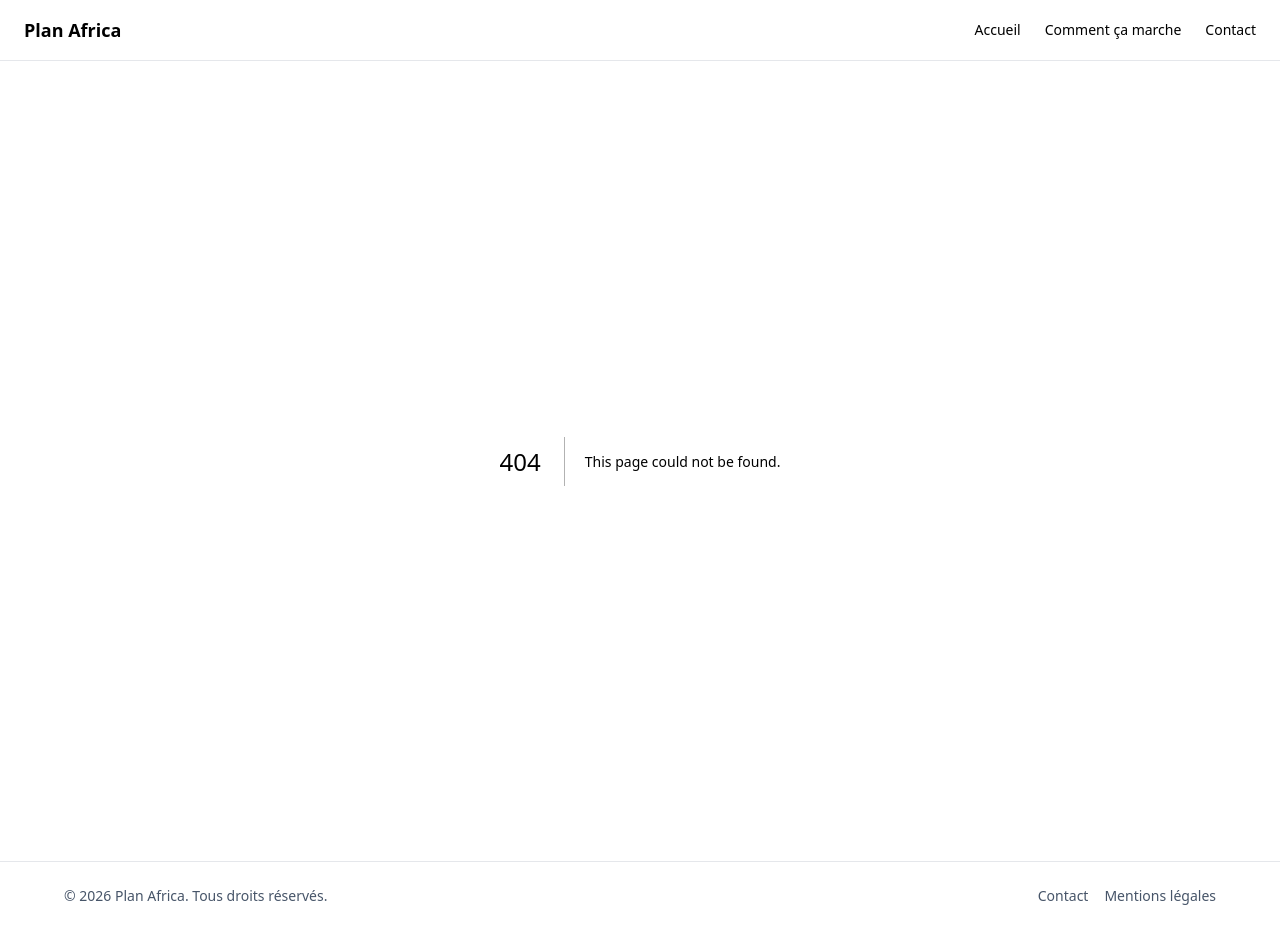
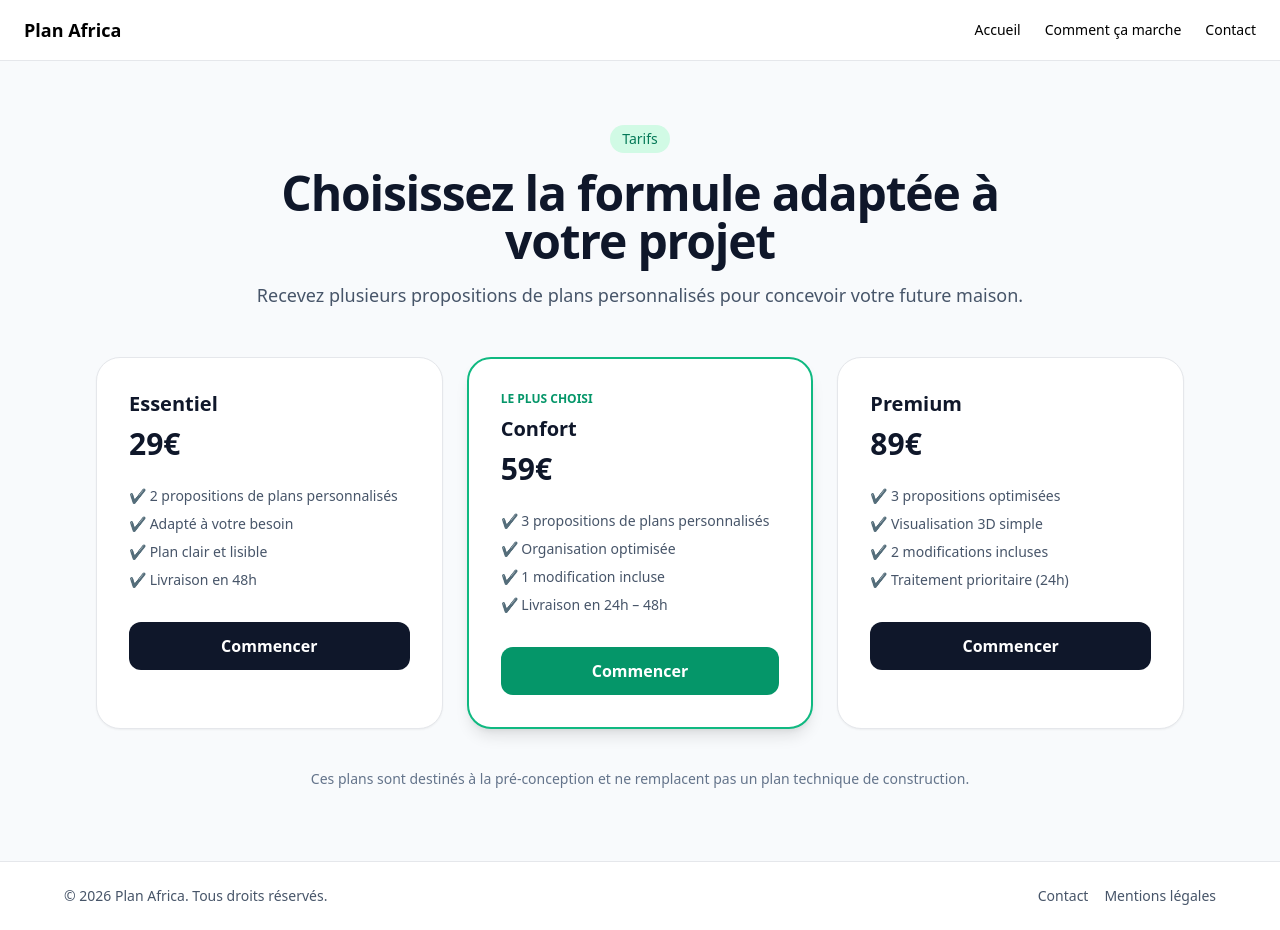
Before and after one commit to Sorel91/plan-africa-app, a Next.js app: page /prix in a window 1280 px wide. Before the commit this address had no page. Built offline with nearby package versions, Linux system fonts and the light colour scheme.

Commit message:
Create page.js

```diff
--- /dev/null
+++ b/app/prix/page.js
@@ -0,0 +1,104 @@
+"use client";
+
+export default function PricingPage() {
+  function goToForm(formula) {
+    window.location.href = `/?formula=${formula}`;
+  }
+
+  return (
+    <main className="min-h-screen bg-slate-50 text-slate-900">
+      <section className="mx-auto max-w-6xl px-6 py-12 lg:px-8 lg:py-16">
+
+        {/* HEADER */}
+        <div className="mx-auto max-w-3xl text-center">
+          <span className="inline-flex rounded-full bg-emerald-100 px-3 py-1 text-sm font-medium text-emerald-700">
+            Tarifs
+          </span>
+
+          <h1 className="mt-4 text-4xl font-bold tracking-tight sm:text-5xl">
+            Choisissez la formule adaptée à votre projet
+          </h1>
+
+          <p className="mt-4 text-lg text-slate-600">
+            Recevez plusieurs propositions de plans personnalisés pour concevoir votre future maison.
+          </p>
+        </div>
+
+        {/* OFFRES */}
+        <div className="mt-12 grid gap-6 lg:grid-cols-3">
+
+          {/* ESSENTIEL */}
+          <div className="rounded-3xl border bg-white p-8 shadow-sm">
+            <h3 className="text-xl font-semibold">Essentiel</h3>
+            <p className="mt-2 text-3xl font-bold">29€</p>
+
+            <ul className="mt-6 space-y-2 text-sm text-slate-600">
+              <li>✔ 2 propositions de plans personnalisés</li>
+              <li>✔ Adapté à votre besoin</li>
+              <li>✔ Plan clair et lisible</li>
+              <li>✔ Livraison en 48h</li>
+            </ul>
+
+            <button
+              onClick={() => goToForm("basic")}
+              className="mt-8 w-full rounded-xl bg-slate-900 px-4 py-3 text-white font-semibold hover:bg-slate-800"
+            >
+              Commencer
+            </button>
+          </div>
+
+          {/* CONFORT */}
+          <div className="rounded-3xl border-2 border-emerald-500 bg-white p-8 shadow-lg">
+            <div className="mb-2 text-xs text-emerald-600 font-semibold">
+              LE PLUS CHOISI
+            </div>
+
+            <h3 className="text-xl font-semibold">Confort</h3>
+            <p className="mt-2 text-3xl font-bold">59€</p>
+
+            <ul className="mt-6 space-y-2 text-sm text-slate-600">
+              <li>✔ 3 propositions de plans personnalisés</li>
+              <li>✔ Organisation optimisée</li>
+              <li>✔ 1 modification incluse</li>
+              <li>✔ Livraison en 24h – 48h</li>
+            </ul>
+
+            <button
+              onClick={() => goToForm("standard")}
+              className="mt-8 w-full rounded-xl bg-emerald-600 px-4 py-3 text-white font-semibold hover:bg-emerald-700"
+            >
+              Commencer
+            </button>
+          </div>
+
+          {/* PREMIUM */}
+          <div className="rounded-3xl border bg-white p-8 shadow-sm">
+            <h3 className="text-xl font-semibold">Premium</h3>
+            <p className="mt-2 text-3xl font-bold">89€</p>
+
+            <ul className="mt-6 space-y-2 text-sm text-slate-600">
+              <li>✔ 3 propositions optimisées</li>
+              <li>✔ Visualisation 3D simple</li>
+              <li>✔ 2 modifications incluses</li>
+              <li>✔ Traitement prioritaire (24h)</li>
+            </ul>
+
+            <button
+              onClick={() => goToForm("premium")}
+              className="mt-8 w-full rounded-xl bg-slate-900 px-4 py-3 text-white font-semibold hover:bg-slate-800"
+            >
+              Commencer
+            </button>
+          </div>
+
+        </div>
+
+        {/* DISCLAIMER */}
+        <p className="mt-10 text-center text-sm text-slate-500">
+          Ces plans sont destinés à la pré-conception et ne remplacent pas un plan technique de construction.
+        </p>
+
+      </section>
+    </main>
+  );
+}
```
